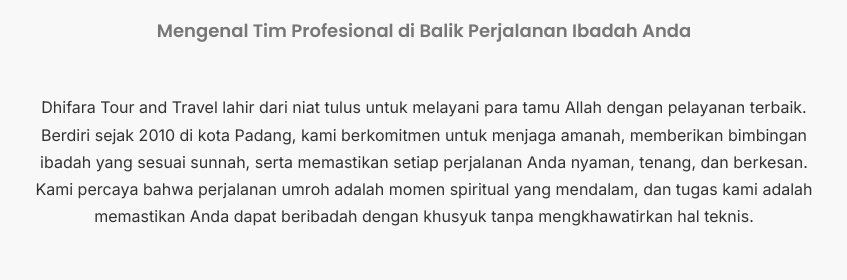
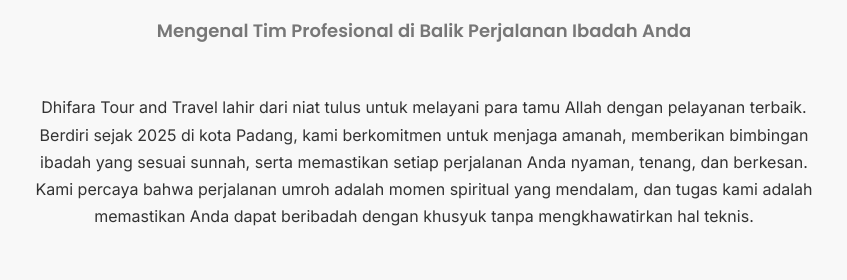
Before and after one commit to luthfiinsight/dhifaraumroh, a plain HTML site: page index.html in a window 1280 px wide. Shown: the part 1623-1903 px from the top of the page, 216-1063 px from the left. Drawn offline with Linux system fonts and the light colour scheme.

Commit message:
Update index.html

```diff
--- a/index.html
+++ b/index.html
@@ -612,7 +612,7 @@
                 <h3 class="section-subtitle">Mengenal Tim Profesional di Balik Perjalanan Ibadah Anda</h3>
                 <div class="about-us-content">
                     <p>
-                        Dhifara Tour and Travel lahir dari niat tulus untuk melayani para tamu Allah dengan pelayanan terbaik. Berdiri sejak 2010 di kota Padang, kami berkomitmen untuk menjaga amanah, memberikan bimbingan ibadah yang sesuai sunnah, serta memastikan setiap perjalanan Anda nyaman, tenang, dan berkesan. Kami percaya bahwa perjalanan umroh adalah momen spiritual yang mendalam, dan tugas kami adalah memastikan Anda dapat beribadah dengan khusyuk tanpa mengkhawatirkan hal teknis.
+                        Dhifara Tour and Travel lahir dari niat tulus untuk melayani para tamu Allah dengan pelayanan terbaik. Berdiri sejak 2025 di kota Padang, kami berkomitmen untuk menjaga amanah, memberikan bimbingan ibadah yang sesuai sunnah, serta memastikan setiap perjalanan Anda nyaman, tenang, dan berkesan. Kami percaya bahwa perjalanan umroh adalah momen spiritual yang mendalam, dan tugas kami adalah memastikan Anda dapat beribadah dengan khusyuk tanpa mengkhawatirkan hal teknis.
                     </p>
                 </div>
             </div>
```
